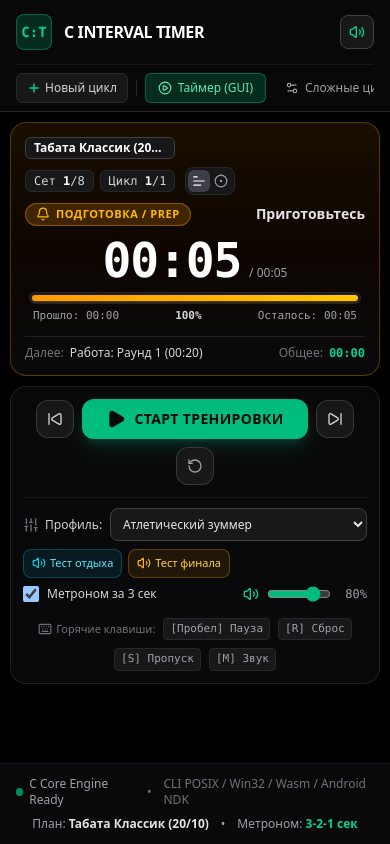
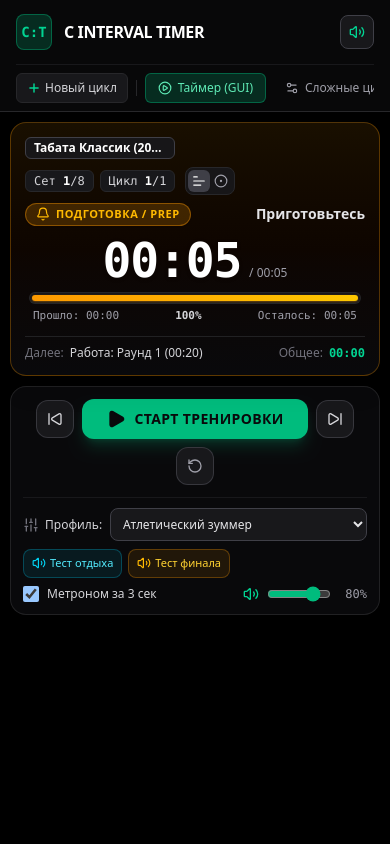
Before and after one commit to bdimon/interval-timer, a React (Vite) app: page / in a window 390 px wide. Built offline with nearby package versions, Linux system fonts and the light colour scheme.

Commit message:
minor UI: ajust mobile screen - hide footer, keyboard shortcuts.

```diff
--- a/dev-dist/sw.js
+++ b/dev-dist/sw.js
@@ -81,7 +81,7 @@ define(['./workbox-7e5eb42b'], (function (workbox) { 'use strict';
     "revision": "3ca0b8505b4bec776b69afdba2768812"
   }, {
     "url": "index.html",
-    "revision": "0.ohjqgrcvp4"
+    "revision": "0.fmqmdthqetg"
   }], {});
   workbox.cleanupOutdatedCaches();
   workbox.registerRoute(new workbox.NavigationRoute(workbox.createHandlerBoundToURL("index.html"), {
--- a/src/App.tsx
+++ b/src/App.tsx
@@ -780,9 +780,9 @@ export default function App() {
         </div>
       </main>
 
-      {/* Persistent Bottom Status Bar */}
+      {/* Persistent Bottom Status Bar (hidden on mobile) */}
       <OfflineIndicator />
-      <footer className="bg-zinc-950 border-t border-zinc-900 py-3 px-4 sm:px-8 text-xs text-zinc-500">
+      <footer className="hidden md:block bg-zinc-950 border-t border-zinc-900 py-3 px-4 sm:px-8 text-xs text-zinc-500">
         <div className="max-w-7xl mx-auto flex flex-col sm:flex-row items-center justify-between gap-2">
           <div className="flex items-center gap-3">
             <span className="flex items-center gap-1.5">
--- a/src/components/TimerControls.tsx
+++ b/src/components/TimerControls.tsx
@@ -101,7 +101,7 @@ export const TimerControls: React.FC<TimerControlsProps> = ({
         <button
           id="btn-skip-next"
           onClick={onSkipNext}
-          title="Пропустить фазу (S)"
+          title="Пропустить фазу"
           className="p-2.5 sm:p-3 rounded-xl bg-zinc-900 border border-zinc-700/80 text-zinc-300 hover:text-white hover:bg-zinc-800 transition-all active:scale-95 shrink-0"
         >
           <SkipForward className="w-4 h-4 sm:w-5 sm:h-5" />
@@ -111,7 +111,7 @@ export const TimerControls: React.FC<TimerControlsProps> = ({
         <button
           id="btn-reset-timer"
           onClick={onReset}
-          title="Сброс таймера (R)"
+          title="Сброс таймера"
           className="p-2.5 sm:p-3 rounded-xl bg-zinc-900 border border-zinc-700/80 text-zinc-400 hover:text-red-400 hover:border-red-500/40 hover:bg-zinc-800 transition-all active:scale-95 shrink-0"
         >
           <RotateCcw className="w-4 h-4 sm:w-5 sm:h-5" />
@@ -226,8 +226,8 @@ export const TimerControls: React.FC<TimerControlsProps> = ({
         </div>
       </div>
 
-      {/* Keyboard Shortcuts Hint */}
-      <div className="flex flex-wrap items-center justify-center gap-2 sm:gap-4 text-[11px] text-zinc-500 pt-1">
+      {/* Keyboard Shortcuts Hint (hidden on mobile) */}
+      <div className="hidden md:flex flex-wrap items-center justify-center gap-2 sm:gap-4 text-[11px] text-zinc-500 pt-1">
         <span className="flex items-center gap-1">
           <Keyboard className="w-3.5 h-3.5" />
           <span>Горячие клавиши:</span>
```
